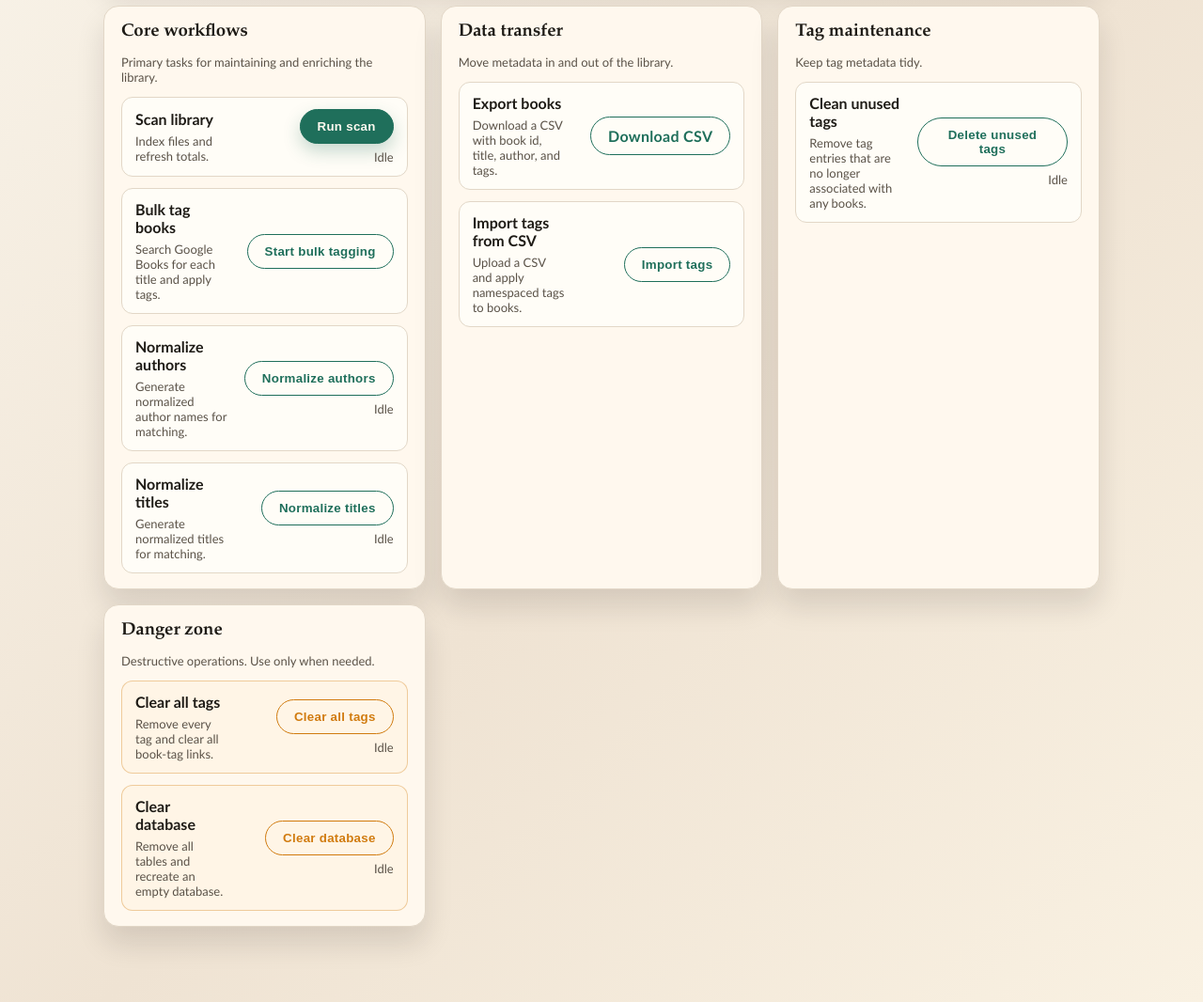
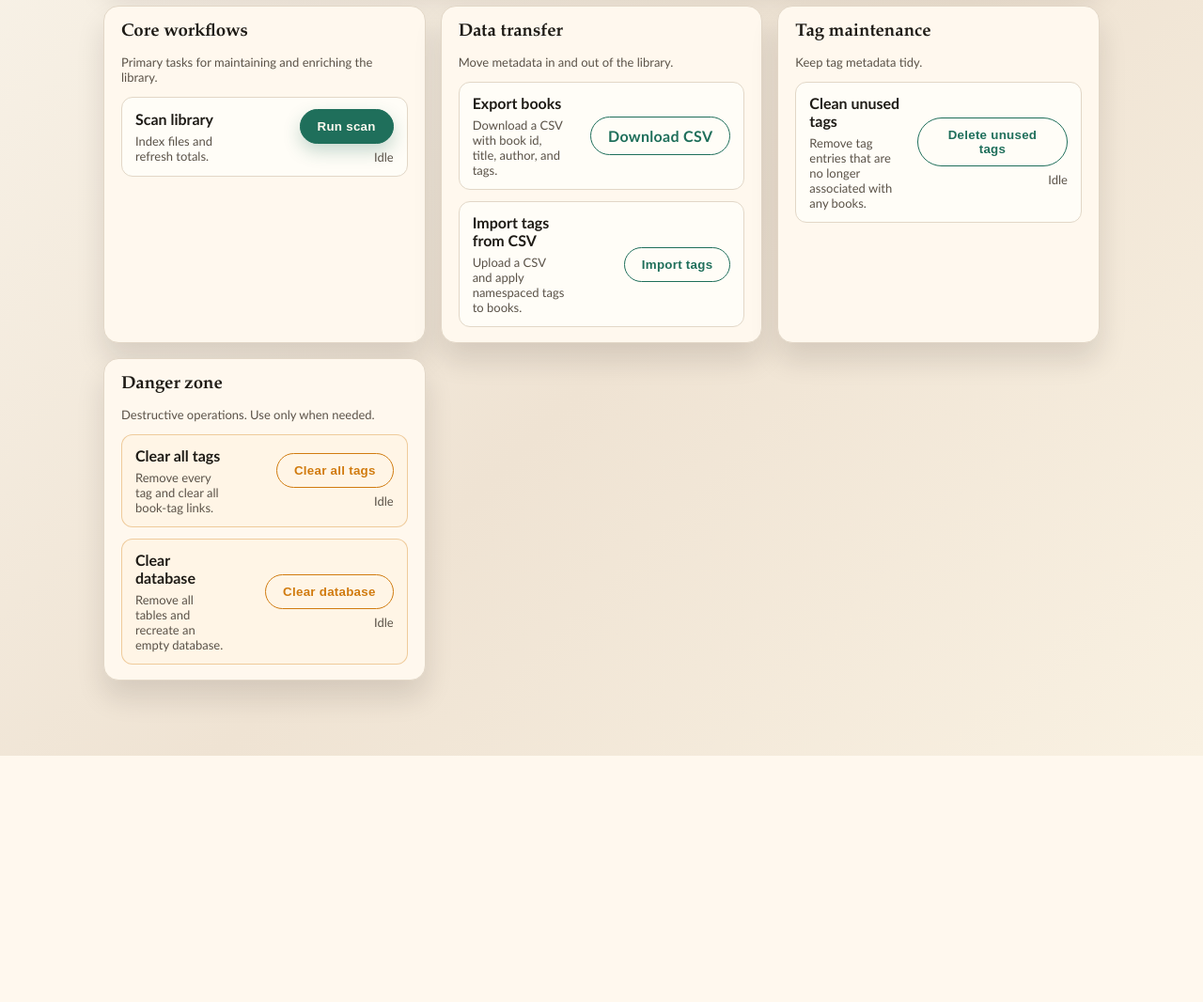
Before and after one commit to erinep/Local_Library_V2, a FastAPI app: page /bulk-actions in a window 1280 px wide. Shown: the part 252-1318 px from the top of the page at 94% size. After the commit the page ends 1056 px from the top, so only its background shows below. Run offline with FastAPI, Linux system fonts and the light colour scheme.

Commit message:
removed bulk tagging and noramlizations functions. (I need to optimize this flow on the book_details page before creating a bulk operation)

```diff
--- a/app/db.py
+++ b/app/db.py
@@ -15,11 +15,7 @@ class ActivityEvent(str, Enum):
     EXPORT_LIBRARY_CSV = "export_library_csv"
     CLEAN_UNUSED_TAGS = "clean_unused_tags"
     BOOK_TAGS_UPDATED = "book_tags_updated"
-    BULK_TAGGING_STARTED = "bulk_tagging_started"
-    BULK_TAGGING_COMPLETED = "bulk_tagging_completed"
     BULK_TAG_IMPORT = "bulk_tag_import"
-    NORMALIZE_TITLES = "normalize_titles"
-    NORMALIZE_AUTHORS = "normalize_authors"
     CLEAR_ALL_TAGS = "clear_all_tags"
     CLEAR_DATABASE = "clear_database"
 
--- a/app/static/bulk_actions.js
+++ b/app/static/bulk_actions.js
@@ -21,381 +21,12 @@
     });
   }
 
-  const bulkTagsButton = document.querySelector("[data-bulk-tags]");
-  const bulkModal = document.querySelector("[data-modal-id='bulk-tags']");
-  const bulkCloseButtons = bulkModal ? bulkModal.querySelectorAll("[data-modal-close]") : [];
-  const bulkStopButton = bulkModal ? bulkModal.querySelector("[data-bulk-stop]") : null;
-  const bulkStatus = bulkModal ? bulkModal.querySelector("[data-bulk-status]") : null;
-  const bulkTitle = bulkModal ? bulkModal.querySelector("[data-bulk-title]") : null;
-  const bulkAuthor = bulkModal ? bulkModal.querySelector("[data-bulk-author]") : null;
-  const bulkSearchParams = bulkModal ? bulkModal.querySelector("[data-bulk-search-params]") : null;
-  const bulkCurrentTags = bulkModal ? bulkModal.querySelector("[data-bulk-current-tags]") : null;
-  const bulkResults = bulkModal ? bulkModal.querySelector("[data-bulk-results]") : null;
-  const bulkTagsPreview = bulkModal ? bulkModal.querySelector("[data-bulk-tags]") : null;
-  const bulkSearchButton = bulkModal ? bulkModal.querySelector("[data-bulk-search]") : null;
-  const bulkSkipButton = bulkModal ? bulkModal.querySelector("[data-bulk-skip]") : null;
-  const bulkAddButton = bulkModal ? bulkModal.querySelector("[data-bulk-add]") : null;
   const cleanTagsButton = document.querySelector("[data-clean-tags]");
   const cleanTagsStatus = document.getElementById("clean-tags-status");
-  const normalizeAuthorsButton = document.querySelector("[data-normalize-authors]");
-  const normalizeAuthorsStatus = document.getElementById("normalize-authors-status");
-  const normalizeTitlesButton = document.querySelector("[data-normalize-titles]");
-  const normalizeTitlesStatus = document.getElementById("normalize-titles-status");
   const clearTagsButton = document.querySelector("[data-clear-tags]");
   const clearTagsStatus = document.getElementById("clear-tags-status");
   const clearDatabaseButton = document.querySelector("[data-clear-database]");
   const clearDatabaseStatus = document.getElementById("clear-database-status");
-
-  let bulkBooks = [];
-  let bulkIndex = 0;
-  let bulkSelectedResultId = null;
-  let bulkSelectedTags = [];
-  let bulkStopped = false;
-  let bulkRunning = false;
-
-  const bulkOpenModal = () => {
-    if (window.ModalController) {
-      window.ModalController.open("bulk-tags");
-    }
-  };
-
-  const bulkCloseModal = () => {
-    if (window.ModalController) {
-      window.ModalController.close("bulk-tags");
-    }
-  };
-
-  const bulkClearResults = () => {
-    if (bulkResults) {
-      bulkResults.innerHTML = "";
-    }
-    if (bulkTagsPreview) {
-      bulkTagsPreview.innerHTML = "";
-    }
-    bulkSelectedResultId = null;
-    bulkSelectedTags = [];
-    if (bulkAddButton) bulkAddButton.disabled = true;
-  };
-
-  const bulkSetStatus = (text) => {
-    if (bulkStatus) bulkStatus.textContent = text;
-  };
-
-  const bulkRenderCurrentTags = (tags) => {
-    if (!bulkCurrentTags) return;
-    bulkCurrentTags.innerHTML = "";
-    if (!tags || tags.length === 0) {
-      bulkCurrentTags.innerHTML = '<p class="note">No tags yet.</p>';
-      return;
-    }
-    tags.forEach((tag) => {
-      const pill = document.createElement("div");
-      pill.className = "tag-pill";
-      const label = document.createElement("span");
-      label.textContent = tag;
-      pill.appendChild(label);
-      bulkCurrentTags.appendChild(pill);
-    });
-  };
-
-  const bulkUpdateSelectedTags = () => {
-    if (!bulkTagsPreview) {
-      return;
-    }
-    const selected = Array.from(
-      bulkTagsPreview.querySelectorAll("input[type='checkbox']:checked")
-    ).map((input) => input.value);
-    bulkSelectedTags = selected;
-    if (bulkAddButton) bulkAddButton.disabled = bulkSelectedTags.length === 0;
-  };
-
-  const bulkRenderTags = (tags) => {
-    if (!bulkTagsPreview) return;
-    bulkTagsPreview.innerHTML = "";
-    if (!tags.length) {
-      bulkTagsPreview.innerHTML = '<p class="note">No tags returned.</p>';
-      return;
-    }
-    tags.forEach((tag) => {
-      const wrapper = document.createElement("label");
-      wrapper.className = "tag-pill tag-pill-proposed";
-      const checkbox = document.createElement("input");
-      checkbox.type = "checkbox";
-      checkbox.value = tag.tag_text;
-      checkbox.checked = true;
-      checkbox.addEventListener("change", bulkUpdateSelectedTags);
-      const label = document.createElement("span");
-      label.textContent = tag.tag_text;
-      wrapper.appendChild(checkbox);
-      wrapper.appendChild(label);
-      bulkTagsPreview.appendChild(wrapper);
-    });
-    bulkUpdateSelectedTags();
-  };
-
-  const bulkRenderResults = (results) => {
-    if (!bulkResults) return;
-    bulkResults.innerHTML = "";
-    if (!results.length) {
-      bulkSetStatus("No results found. Search again or skip.");
-      return;
-    }
-    bulkSetStatus("Select a result to fetch tags.");
-    results.forEach((result) => {
-      const item = document.createElement("div");
-      item.className = "list-item";
-      item.dataset.resultId = result.result_id;
-
-      const info = document.createElement("div");
-      const title = document.createElement("strong");
-      title.textContent = result.title || "Untitled";
-      const author = document.createElement("div");
-      author.className = "note";
-      author.textContent = result.author || "Unknown author";
-      info.appendChild(title);
-      info.appendChild(author);
-
-      const actions = document.createElement("div");
-      const selectButton = document.createElement("button");
-      selectButton.className = "btn btn-outline btn-small";
-      selectButton.type = "button";
-      selectButton.textContent = "Select";
-      selectButton.addEventListener("click", () => {
-        bulkSelectedResultId = result.result_id;
-        const items = bulkResults.querySelectorAll(".list-item");
-        items.forEach((node) => node.classList.remove("is-selected"));
-        item.classList.add("is-selected");
-        bulkSetStatus("Selected. Fetching tags...");
-        bulkGetTags();
-      });
-      actions.appendChild(selectButton);
-
-      item.appendChild(info);
-      item.appendChild(actions);
-      bulkResults.appendChild(item);
-    });
-  };
-
-  const bulkShowBook = () => {
-    if (bulkIndex >= bulkBooks.length) {
-      bulkSetStatus("All books processed.");
-      bulkClearResults();
-      return;
-    }
-    const book = bulkBooks[bulkIndex];
-    if (bulkTitle) bulkTitle.textContent = book.title || "Untitled";
-    if (bulkAuthor) bulkAuthor.textContent = book.author || "Unknown author";
-    if (bulkSearchParams) {
-      const title = book.normalized_title || book.title || "";
-      const author = book.normalized_author || book.author || "";
-      const parts = [];
-      if (title) parts.push(`Title: ${title}`);
-      if (author) parts.push(`Author: ${author}`);
-      bulkSearchParams.textContent = parts.length ? `Search params: ${parts.join(" | ")}` : "";
-    }
-    bulkRenderCurrentTags(book.tags);
-    bulkClearResults();
-    bulkSetStatus("Search tags or skip this book.");
-  };
-
-  const bulkLoadBooks = async () => {
-    bulkSetStatus("Loading books...");
-    try {
-      const response = await fetch("/bulk-actions/books");
-      if (!response.ok) {
-        throw new Error("Failed to load books.");
-      }
-      bulkBooks = await response.json();
-      bulkIndex = 0;
-      bulkStopped = false;
-      if (!bulkBooks.length) {
-        bulkSetStatus("No books found.");
-        return;
-      }
-      bulkShowBook();
-    } catch (error) {
-      bulkSetStatus("Unable to load books.");
-    }
-  };
-
-  const bulkSearchForBook = async (book) => {
-    if (!book) return [];
-    if (!book.title && !book.author && !book.normalized_title && !book.normalized_author) {
-      bulkSetStatus("Missing title and author. Skip this book.");
-      return [];
-    }
-    bulkSetStatus("Searching Google Books...");
-    try {
-      const params = new URLSearchParams();
-      const title = book.normalized_title || book.title;
-      const author = book.normalized_author || book.author;
-      if (title) params.set("title", title);
-      if (author) params.set("author", author);
-      const response = await fetch(`/search?${params.toString()}`);
-      if (!response.ok) {
-        throw new Error("Search failed.");
-      }
-      const results = await response.json();
-      bulkRenderResults(results);
-      return results;
-    } catch (error) {
-      bulkSetStatus("Search failed. Try again or skip.");
-      return [];
-    }
-  };
-
-  const bulkGetTags = async () => {
-    if (!bulkSelectedResultId) {
-      bulkSetStatus("Select a result first.");
-      return [];
-    }
-    bulkSetStatus("Loading tags...");
-    try {
-      const response = await fetch(`/search/${encodeURIComponent(bulkSelectedResultId)}/tags`);
-      if (!response.ok) {
-        throw new Error("Tags failed.");
-      }
-      const tags = await response.json();
-      bulkRenderTags(tags);
-      bulkSetStatus("Select tags, then add to book.");
-      return tags;
-    } catch (error) {
-      bulkSetStatus("Unable to load tags.");
-      return [];
-    }
-  };
-
-  const bulkAddTagsToBook = async (bookId, tags) => {
-    if (!tags.length) {
-      bulkSetStatus("No tags to add.");
-      return false;
-    }
-    bulkSetStatus("Adding tags...");
-    const formData = new FormData();
-    formData.set("tags", tags.join(", "));
-    try {
-      const response = await fetch(`/books/${bookId}/tags`, {
-        method: "POST",
-        body: formData,
-      });
-      if (!response.ok) {
-        throw new Error("Add tags failed.");
-      }
-      return true;
-    } catch (error) {
-      bulkSetStatus("Unable to add tags.");
-      return false;
-    }
-  };
-
-  const bulkAddTags = async () => {
-    const book = bulkBooks[bulkIndex];
-    if (!book || !bulkSelectedTags.length) {
-      bulkSetStatus("No tags to add.");
-      return;
-    }
-    if (bulkAddButton) bulkAddButton.disabled = true;
-    const added = await bulkAddTagsToBook(book.book_id, bulkSelectedTags);
-    if (added) {
-      bulkIndex += 1;
-      bulkAdvanceLoop();
-    }
-  };
-
-  const bulkAdvanceLoop = async () => {
-    if (bulkRunning) return;
-    bulkRunning = true;
-    while (bulkIndex < bulkBooks.length) {
-      if (bulkStopped) break;
-      const book = bulkBooks[bulkIndex];
-      if (book.tags && book.tags.length > 0) {
-        bulkIndex += 1;
-        continue;
-      }
-      bulkShowBook();
-      const results = await bulkSearchForBook(book);
-      if (bulkStopped) break;
-      if (!results.length) {
-        bulkSetStatus("No results found. Moving to next book...");
-        bulkIndex += 1;
-        continue;
-      }
-      bulkSetStatus("Select a result to fetch tags.");
-      bulkRunning = false;
-      return;
-    }
-    bulkRunning = false;
-    if (!bulkStopped) {
-      bulkSetStatus("Bulk tagging complete.");
-      bulkClearResults();
-      try {
-        await fetch("/bulk-actions/complete", {
-          method: "POST",
-          headers: { "Content-Type": "application/json" },
-          body: JSON.stringify({ status: "completed", processed: bulkIndex, total: bulkBooks.length }),
-        });
-      } catch (error) {
-        // Ignore logging errors for completion.
-      }
-    }
-  };
-
-  const bulkSkipBook = () => {
-    bulkIndex += 1;
-    bulkAdvanceLoop();
-  };
-
-  const bulkStop = () => {
-    bulkStopped = true;
-    bulkRunning = false;
-    try {
-      fetch("/bulk-actions/complete", {
-        method: "POST",
-        headers: { "Content-Type": "application/json" },
-        body: JSON.stringify({ status: "stopped", processed: bulkIndex, total: bulkBooks.length }),
-      });
-    } catch (error) {
-      // Ignore logging errors for stop.
-    }
-    bulkCloseModal();
-  };
-
-  if (bulkTagsButton && bulkModal) {
-    bulkTagsButton.addEventListener("click", () => {
-      bulkOpenModal();
-      bulkLoadBooks().then(() => {
-        if (!bulkStopped) {
-          bulkAdvanceLoop();
-        }
-      });
-    });
-  }
-
-  if (bulkSearchButton) {
-    bulkSearchButton.addEventListener("click", async () => {
-      await bulkSearchForBook(bulkBooks[bulkIndex]);
-    });
-  }
-
-  if (bulkSkipButton) {
-    bulkSkipButton.addEventListener("click", bulkSkipBook);
-  }
-
-  if (bulkAddButton) {
-    bulkAddButton.addEventListener("click", bulkAddTags);
-  }
-
-  if (bulkStopButton) {
-    bulkStopButton.addEventListener("click", bulkStop);
-  }
-
-  bulkCloseButtons.forEach((button) => {
-    button.addEventListener("click", (event) => {
-      event.preventDefault();
-      event.stopPropagation();
-      bulkCloseModal();
-    });
-  });
 
   if (cleanTagsButton && cleanTagsStatus) {
     cleanTagsButton.addEventListener("click", async () => {
@@ -416,43 +47,6 @@
     });
   }
 
-  if (normalizeAuthorsButton && normalizeAuthorsStatus) {
-    normalizeAuthorsButton.addEventListener("click", async () => {
-      normalizeAuthorsButton.disabled = true;
-      normalizeAuthorsStatus.textContent = "Normalizing...";
-      try {
-        const response = await fetch("/bulk-actions/normalize-authors", { method: "POST" });
-        if (!response.ok) {
-          throw new Error("Normalize failed.");
-        }
-        const result = await response.json();
-        normalizeAuthorsStatus.textContent = `Normalized ${result.normalized} authors.`;
-      } catch (error) {
-        normalizeAuthorsStatus.textContent = "Normalize failed. Check server logs.";
-      } finally {
-        normalizeAuthorsButton.disabled = false;
-      }
-    });
-  }
-
-  if (normalizeTitlesButton && normalizeTitlesStatus) {
-    normalizeTitlesButton.addEventListener("click", async () => {
-      normalizeTitlesButton.disabled = true;
-      normalizeTitlesStatus.textContent = "Normalizing...";
-      try {
-        const response = await fetch("/bulk-actions/normalize-titles", { method: "POST" });
-        if (!response.ok) {
-          throw new Error("Normalize failed.");
-        }
-        const result = await response.json();
-        normalizeTitlesStatus.textContent = `Normalized ${result.normalized} titles.`;
-      } catch (error) {
-        normalizeTitlesStatus.textContent = "Normalize failed. Check server logs.";
-      } finally {
-        normalizeTitlesButton.disabled = false;
-      }
-    });
-  }
 
   if (clearTagsButton && clearTagsStatus) {
     clearTagsButton.addEventListener("click", async () => {
--- a/app/templates/bulk_actions.html
+++ b/app/templates/bulk_actions.html
@@ -15,7 +15,6 @@
     {% include "components/bulk_actions/danger_zone.html" %}
   </section>
 
-  {% include "components/bulk_actions/modals_bulk_tag.html" %}
   {% include "components/bulk_actions/modals_csv_import.html" %}
 {% endblock %}
 {% block scripts %}
--- a/app/templates/components/bulk_actions/core_workflows.html
+++ b/app/templates/components/bulk_actions/core_workflows.html
@@ -12,38 +12,5 @@
         <p class="note" id="scan-status">Idle</p>
       </div>
     </div>
-    <div class="list-item">
-      <div class="bulk-actions-info">
-        <h4>Bulk tag books</h4>
-        <p class="note">Search Google Books for each title and apply tags.</p>
-      </div>
-      <div class="bulk-actions-action">
-        <button class="btn btn-outline" type="button" data-bulk-tags>Start bulk tagging</button>
-      </div>
-    </div>
-    <div class="list-item">
-      <div class="bulk-actions-info">
-        <h4>Normalize authors</h4>
-        <p class="note">Generate normalized author names for matching.</p>
-      </div>
-      <div class="bulk-actions-action">
-        <button class="btn btn-outline" type="button" data-normalize-authors>
-          Normalize authors
-        </button>
-        <p class="note" id="normalize-authors-status">Idle</p>
-      </div>
-    </div>
-    <div class="list-item">
-      <div class="bulk-actions-info">
-        <h4>Normalize titles</h4>
-        <p class="note">Generate normalized titles for matching.</p>
-      </div>
-      <div class="bulk-actions-action">
-        <button class="btn btn-outline" type="button" data-normalize-titles>
-          Normalize titles
-        </button>
-        <p class="note" id="normalize-titles-status">Idle</p>
-      </div>
-    </div>
   </div>
 </div>
--- a/app/templates/components/bulk_actions/modals_bulk_tag.html
+++ /dev/null
@@ -1,23 +0,0 @@
-{% call modal.modal("bulk-tags", "Bulk Tagging") %}
-  <p class="note" data-bulk-status>Loading books...</p>
-  <div>
-    <strong data-bulk-title>Title</strong>
-    <div class="note" data-bulk-author></div>
-  </div>
-  <p class="note" data-bulk-search-params></p>
-  <div class="tag-form">
-    <button class="btn btn-outline btn-small" type="button" data-bulk-search>Search tags</button>
-    <button class="btn btn-outline btn-small" type="button" data-bulk-skip>Skip book</button>
-    <button class="btn btn-small" type="button" data-bulk-add disabled>Add tags to book</button>
-    <button class="btn btn-outline btn-small" type="button" data-bulk-stop>Stop</button>
-  </div>
-  <div>
-    <small class="note">Current tags</small>
-    <div class="tag-list" data-bulk-current-tags></div>
-  </div>
-  <div>
-    <small class="note">Proposed tags</small>
-    <div class="tag-list" data-bulk-tags></div>
-  </div>
-  <div class="list" data-bulk-results></div>
-{% endcall %}
```
Also changed, not shown: app/routes/bulk_actions.py (+1 -101 lines), app/schemas.py (+0 -15 lines), app/services/db_queries.py (+0 -66 lines).
